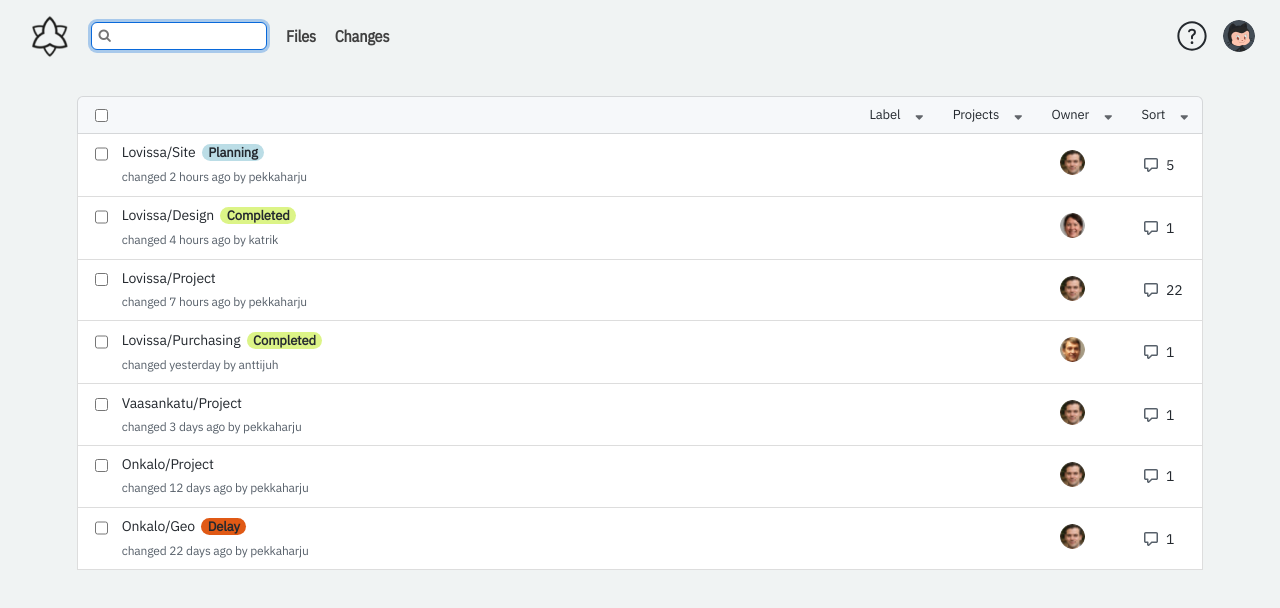
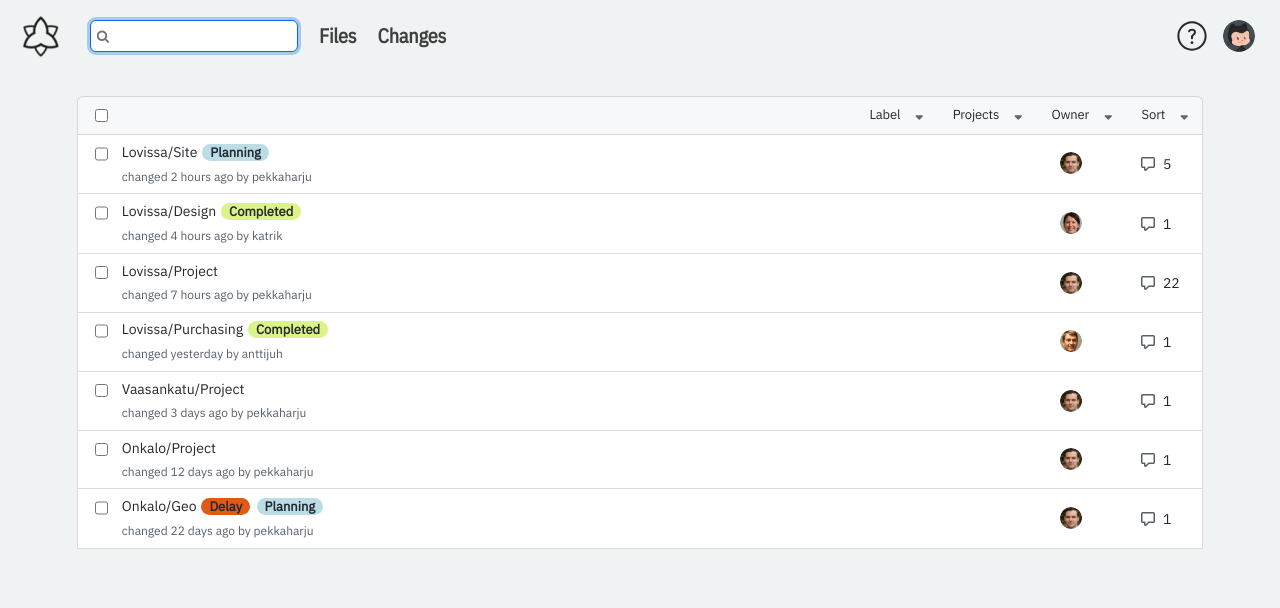
Before and after one commit to JatinThakur14/demohub, a Vue app: page / in a window 1280 px wide. Shown: the top 608 px of the page. Built offline with nearby package versions, Linux system fonts and the light colour scheme.

Commit message:
Added Another Tag in Table Item

```diff
--- a/src/components/FileComponent.vue
+++ b/src/components/FileComponent.vue
@@ -52,9 +52,14 @@ onMounted(() => {
         <div class="fileItemContainer">
           <span class="FileName"
             >{{ project.projectName }}
-            <span class="tag" v-show="project.tag" :style="project.tagColor">{{
-              project.tag
-            }}</span></span
+            <span
+              class="tag"
+              v-show="project.tag"
+              v-for="(tag, index) in project.tag"
+              :key="index"
+              :style="project.tagColor[index]"
+              >{{ tag }}</span
+            ></span
           >
           <span class="lastUpdated">{{ project.lastUpdated }}</span>
         </div>
@@ -99,6 +104,7 @@ onMounted(() => {
       display: flex;
       align-items: center;
       width: 20rem;
+      line-height: 1.3rem;
       justify-content: space-between;
       .headerColumn {
         display: flex;
@@ -117,7 +123,7 @@ onMounted(() => {
     background: #fff;
     border-block-end: 1px solid #0002;
     border-inline: 1px solid #0002;
-    padding-block: 0.4rem;
+    padding-block: 0.3rem;
     display: flex;
     font-size: 14px;
     font-style: normal;
@@ -135,16 +141,17 @@ onMounted(() => {
         flex-direction: column;
         padding-inline-start: 0.5rem;
         margin-inline-start: 0.2rem;
-        font-weight: 400;
+        font-weight: normal;
+        letter-spacing: 0;
         .lastUpdated {
           font-size: 12px;
           color: #57606a;
         }
         .tag {
           font-size: 13px;
-          font-weight: bold;
-          padding-inline: 0.4rem;
-          margin-inline-start: 0.2rem;
+          font-weight: bolder;
+          padding-inline: 0.5rem;
+          margin-inline: 0.1rem 0.3rem;
           background: lightblue;
           border-radius: 2rem;
         }
@@ -156,9 +163,9 @@ onMounted(() => {
       margin-inline-end: 1.9rem;
       .owner {
         border-radius: 50%;
-        width: 25px;
-        height: 25px;
-        margin-top: 0.6rem;
+        width: 22px;
+        height: 22px;
+        margin-top: 0.8rem;
         margin-inline-end: 3.7rem;
       }
       .comments {
--- a/src/components/NavBar.vue
+++ b/src/components/NavBar.vue
@@ -20,8 +20,8 @@ function updateSearch() {
         @input="updateSearch"
         v-model="store.searchBarVal"
       />
-      <RouterLink to="/">Files</RouterLink>
-      <RouterLink to="/changes">Changes</RouterLink>
+      <RouterLink to="/" class="link">Files</RouterLink>
+      <RouterLink to="/changes" class="link">Changes</RouterLink>
     </div>
     <div class="right-side">
       <img src="@/assets/help.svg" alt="Help" width="30.25" />
@@ -35,16 +35,21 @@ nav {
   justify-content: space-between;
   align-items: center;
   height: 7vh;
-
+  .link {
+    font-weight: bolder;
+    font-size: 20px;
+    margin-inline-start: 0.7rem;
+  }
   .left-side {
     display: flex;
     justify-content: space-evenly;
     align-items: center;
-    width: 25rem;
+    width: 28rem;
     .searchBar {
       border-radius: 6px;
-      height: 1.8rem;
-      width: 11rem;
+      height: 2rem;
+      width: 13rem;
+      margin-left: 1rem;
       position: relative;
       font-family: FontAwesome;
       padding-inline-start: 6px;
--- a/src/stores/counter.ts
+++ b/src/stores/counter.ts
@@ -8,77 +8,92 @@ export const useCounterStore = defineStore({
       {
         projectName: "Lovissa/Site",
         lastUpdated: "changed 2 hours ago by pekkaharju",
-        tag: "Planning",
+        tag: ["Planning"],
         projectOwner: "pekkaharju.png",
         comments: 5,
         checked: false,
-        tagColor: {
+        tagColor: [
+          {
             "background-color": "#BBDDE6",
           },
+        ],
       },
       {
         projectName: "Lovissa/Design",
         lastUpdated: "changed 4 hours ago by katrik",
-        tag: "Completed",
+        tag: ["Completed"],
         projectOwner: "katrik.png",
         comments: 1,
         checked: false,
-        tagColor: {
+        tagColor: [
+          {
             "background-color": "#DCF487",
           },
+        ],
       },
       {
         projectName: "Lovissa/Project",
         lastUpdated: "changed 7 hours ago by pekkaharju",
-        tag: "",
+        tag: [],
         projectOwner: "pekkaharju.png",
         comments: 22,
         checked: false,
-        tagColor: {},
+        tagColor: [{}],
       },
       {
         projectName: "Lovissa/Purchasing",
         lastUpdated: "changed yesterday by anttijuh",
-        tag: "Completed",
+        tag: ["Completed"],
         projectOwner: "anttijuh.png",
         comments: 1,
         checked: false,
-        tagColor: {
+        tagColor: [
+          {
             "background-color": "#DCF487",
           },
+        ],
       },
       {
         projectName: "Vaasankatu/Project",
         lastUpdated: "changed 3 days ago by pekkaharju",
-        tag: "",
+        tag: [],
         projectOwner: "pekkaharju.png",
         comments: 1,
         checked: false,
-        tagColor: {
+        tagColor: [
+          {
             "background-color": "#DCF487",
           },
+        ],
       },
       {
         projectName: "Onkalo/Project",
         lastUpdated: "changed 12 days ago by pekkaharju",
-        tag: "",
+        tag: [],
         projectOwner: "pekkaharju.png",
         comments: 1,
         checked: false,
-        tagColor: {
+        tagColor: [
+          {
             "background-color": "#DCF487",
           },
+        ],
       },
       {
         projectName: "Onkalo/Geo",
         lastUpdated: "changed 22 days ago by pekkaharju",
-        tag: "Delay",
+        tag: ["Delay", "Planning"],
         projectOwner: "pekkaharju.png",
         comments: 1,
         checked: false,
-        tagColor: {
+        tagColor: [
+          {
             "background-color": "#E05915",
           },
+          {
+            "background-color": "#BBDDE6",
+          },
+        ],
       },
     ] as userProjects[],
   }),
@@ -97,11 +112,13 @@ export const useCounterStore = defineStore({
 export interface userProjects {
   projectName: string;
   lastUpdated: string;
-  tag: string;
+  tag: string[];
   projectOwner: string;
   comments: number;
   checked: boolean;
-  tagColor: {
+  tagColor: [
+    {
       "background-color": string;
-  };
     }
+  ];
+}
```
Lines whose indentation alone changed are shown as unchanged.
